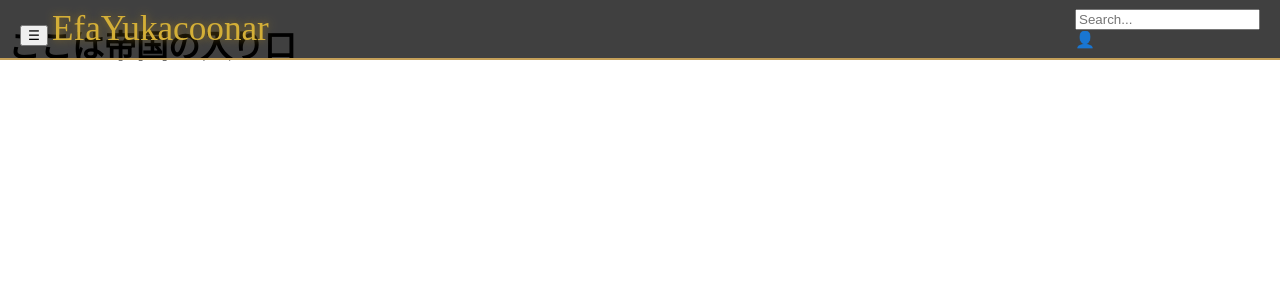
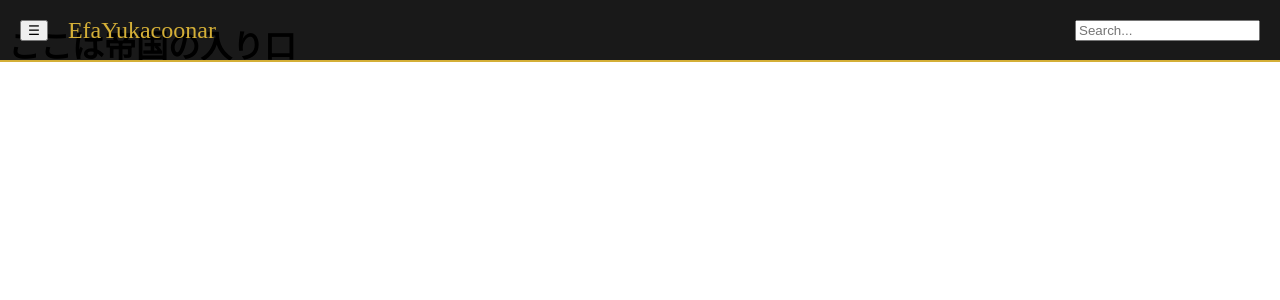
Before and after one commit to EfaYukacoonar/EfaYukacoonar.github.io, a Jekyll site: the page built from index.html, in a window 1280 px wide. Shown: the top 300 px of the page. Built offline with Jekyll 4.4.1, drawn with Linux system fonts in a browser that asks for light colours.

Commit message:
Update header.css

```diff
--- a/assets/css/header.css
+++ b/assets/css/header.css
@@ -1,68 +1,36 @@
----
----
-/* ヘッダー全体 */
+/* 1. 絶対にヘッダーを一番上に貼り付ける */
 #site-header {
   position: fixed;
   top: 0;
   left: 0;
   width: 100%;
   height: 60px;
-  background-color: rgba(0, 0, 0, 0.75);
-  border-bottom: 2px solid #c5a059;
+  background: rgba(0, 0, 0, 0.9);
+  border-bottom: 2px solid #d4af37;
+  display: flex;
+  align-items: center;
+  padding: 0 20px;
   z-index: 9999;
-  transition: transform 0.3s ease;
-  box-sizing: border-box;
 }
 
-/* ヘッダー内部の整列 */
+/* 2. 中身を横に並べる */
 .header-inner {
   display: flex;
-  align-items: center;
   justify-content: space-between;
-  padding: 0 20px;
-  height: 100%;
-}
-
-/* ロゴの装飾 */
-.logo {
-  font-family: 'Imperial Script', cursive;
-  font-size: 2.2rem;
-  color: #d4af37;
-  text-decoration: none;
-  text-shadow: 0 0 8px #8b6e22;
-  white-space: nowrap;
-}
-
-/* 検索バーの挙動 */
-.search-box {
-  display: flex;
+  width: 100%;
   align-items: center;
 }
 
-#search-input {
-  background: transparent;
-  border: 1px solid #c5a059;
-  color: #fff;
-  width: 0;
-  opacity: 0;
-  transition: width 0.4s ease, opacity 0.4s ease;
-  padding: 0;
-  outline: none;
+.left-group, .right-group {
+  display: flex;
+  align-items: center;
+  gap: 20px;
+  color: #d4af37;
 }
 
-.search-box.open #search-input {
-  width: 150px;
-  opacity: 1;
-  padding: 5px;
-  margin-left: 10px;
+.logo {
+  font-family: 'Imperial Script', cursive;
+  font-size: 24px;
+  color: #d4af37;
+  text-decoration: none;
 }
-
-/* レスポンシブ切り替え */
-@media (max-width: 600px) {
-  .logo-full { display: none; }
-  .logo-short { display: inline; }
-}
-@media (min-width: 601px) {
-  .logo-full { display: inline; }
-  .logo-short { display: none; }
-}
```
